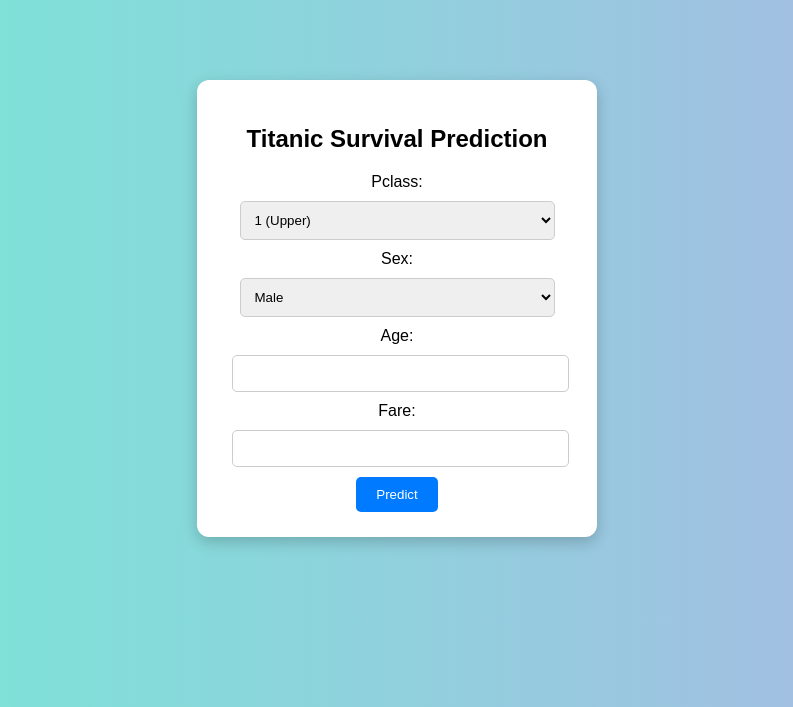
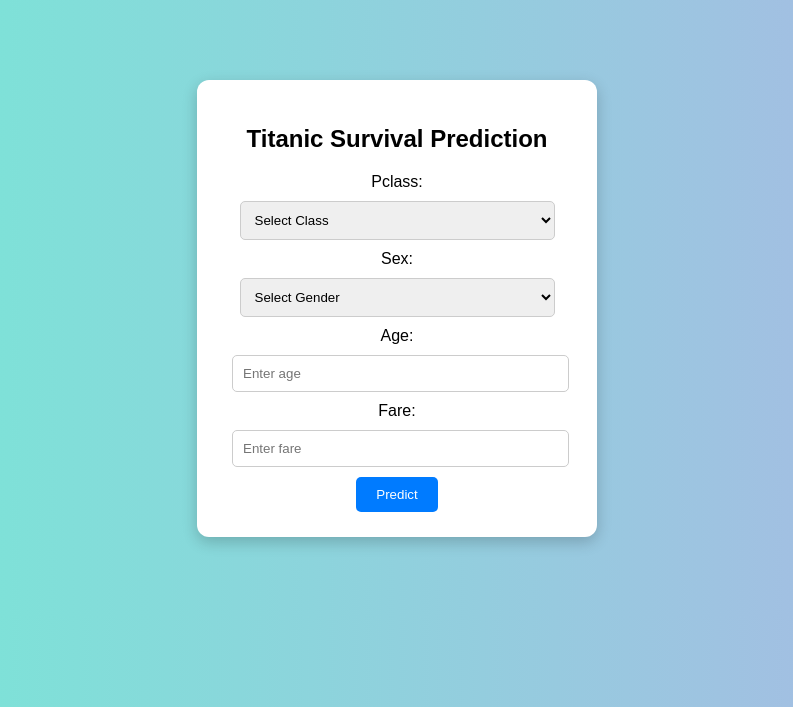
Before and after one commit to shreyakhare21/2AI1_06, a FastAPI app: page / in a window 1280 px wide. Shown: the top 707 px of the page, without its empty margins (243-1036 px from the left). Run offline with FastAPI, Linux system fonts and the light colour scheme.

Commit message:
index.html

```diff
--- a/templates/index.html
+++ b/templates/index.html
@@ -39,26 +39,29 @@
     </style>
 </head>
 <body><div class="container">
-    <h2> Titanic Survival Prediction</h2><form action="/predict_form" method="post">
+    <h2> Titanic Survival Prediction</h2>
+   <form action="/predict_form" method="post">
 
     <label>Pclass:</label>
-    <select name="pclass">
+    <select name="pclass" required>
+        <option value="">Select Class</option>
         <option value="1">1 (Upper)</option>
         <option value="2">2 (Middle)</option>
         <option value="3">3 (Lower)</option>
     </select>
 
     <label>Sex:</label>
-    <select name="sex">
+    <select name="sex" required>
+        <option value="">Select Gender</option>
         <option value="0">Male</option>
         <option value="1">Female</option>
     </select>
 
     <label>Age:</label>
-    <input type="number" step="any" name="age" required>
+    <input type="number" step="any" name="age" placeholder="Enter age" required>
 
     <label>Fare:</label>
-    <input type="number" step="any" name="fare" required>
+    <input type="number" step="any" name="fare" placeholder="Enter fare" required>
 
     <button type="submit">Predict</button>
 </form>
```
